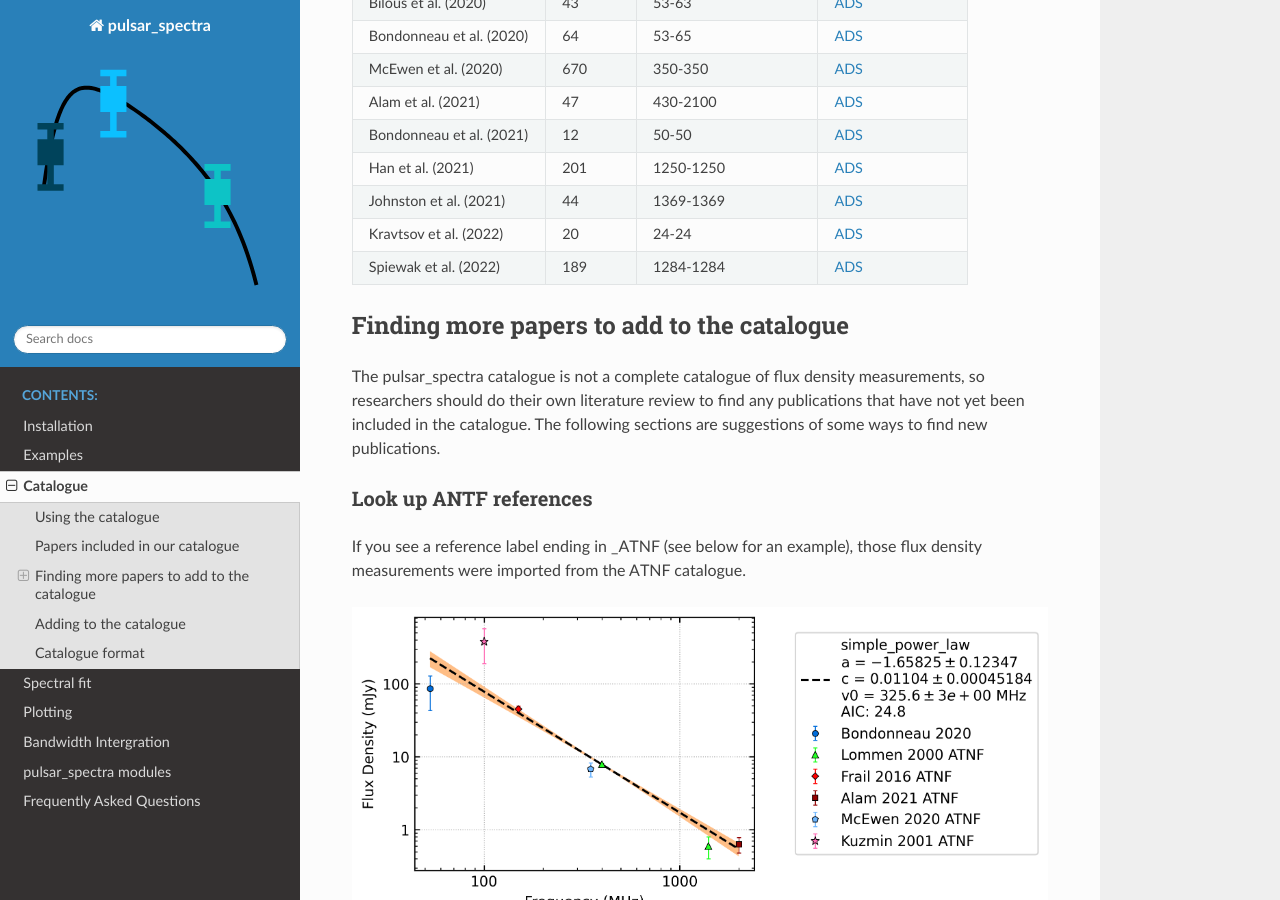
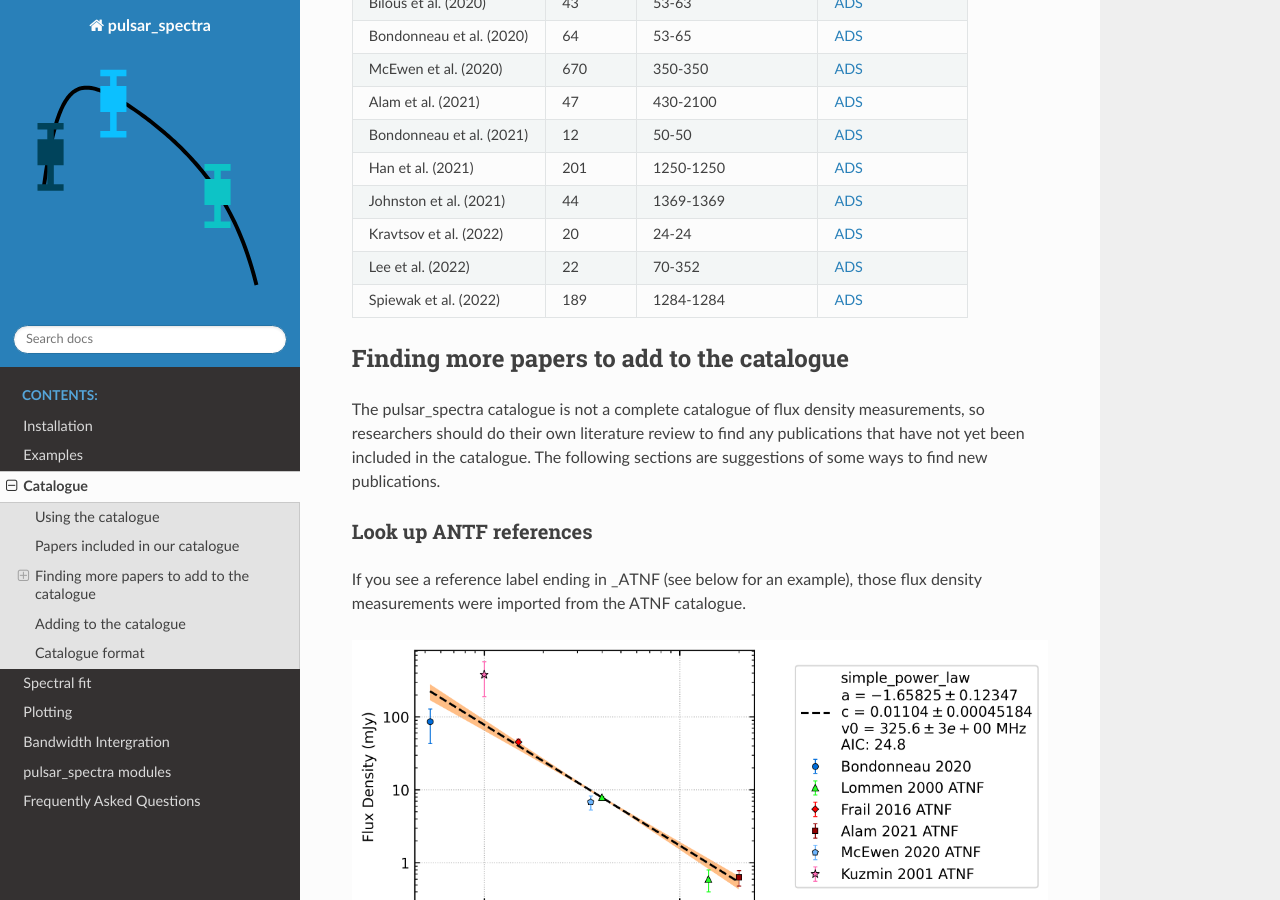
Before and after one commit to NickSwainston/pulsar_spectra, a Sphinx documentation site: the page built from docs/catalogue.rst, in a window 1280 px wide and 900 px high, scrolled down 3626 px. Built offline with Sphinx 7.4.7 and the Read the Docs theme 2.0.0, drawn with Linux system fonts in a browser that asks for light colours.

Commit message:
And updated link on the docs

```diff
--- a/docs/catalogue.rst
+++ b/docs/catalogue.rst
@@ -149,6 +149,7 @@ Papers included in our catalogue
     "Han et al. (2021)","201","1250-1250","`ADS <https://ui.adsabs.harvard.edu/abs/2021RAA....21..107H/abstract>`_"
     "Johnston et al. (2021)","44","1369-1369","`ADS <https://ui.adsabs.harvard.edu/abs/2021MNRAS.502.1253J/abstract>`_"
     "Kravtsov et al. (2022)","20","24-24","`ADS <https://ui.adsabs.harvard.edu/abs/2022MNRAS.512.4324K/abstract>`_"
+    "Lee et al. (2022)","22","70-352","`ADS <https://ui.adsabs.harvard.edu/abs/2022PASA...39...42L/abstract>`_"
     "Spiewak et al. (2022)","189","1284-1284","`ADS <https://ui.adsabs.harvard.edu/abs/2022PASA...39...27S/abstract>`_"
 
 
```
